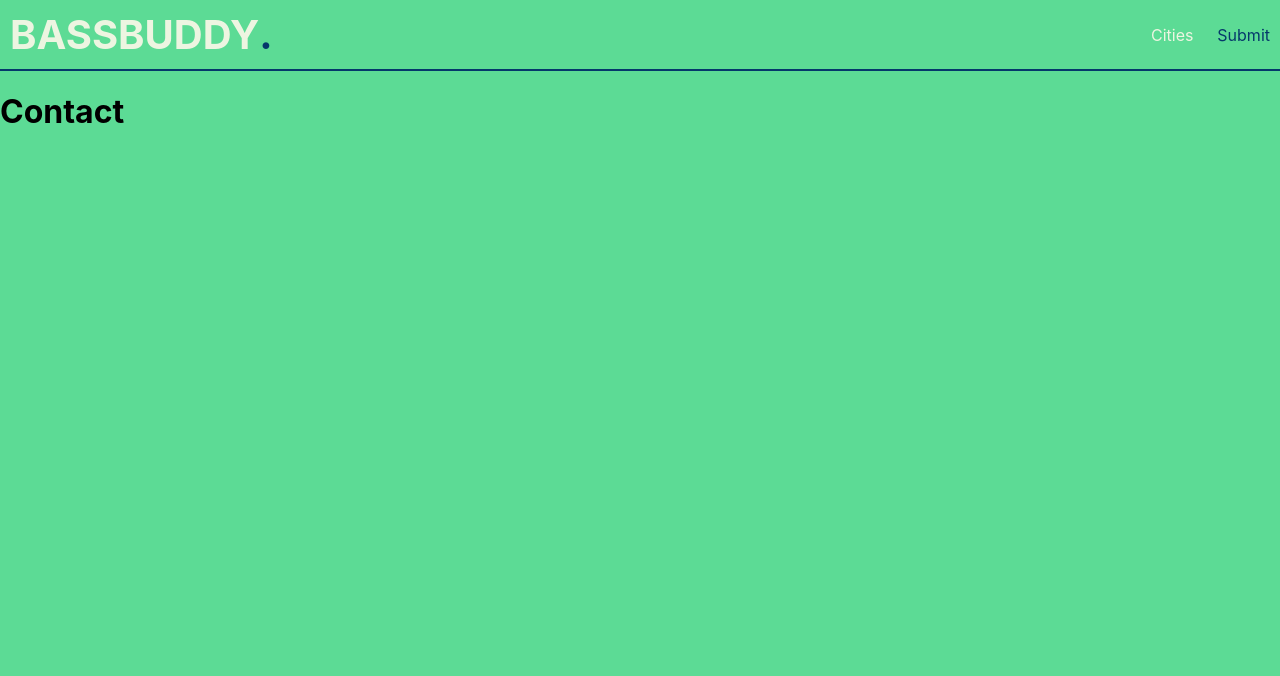
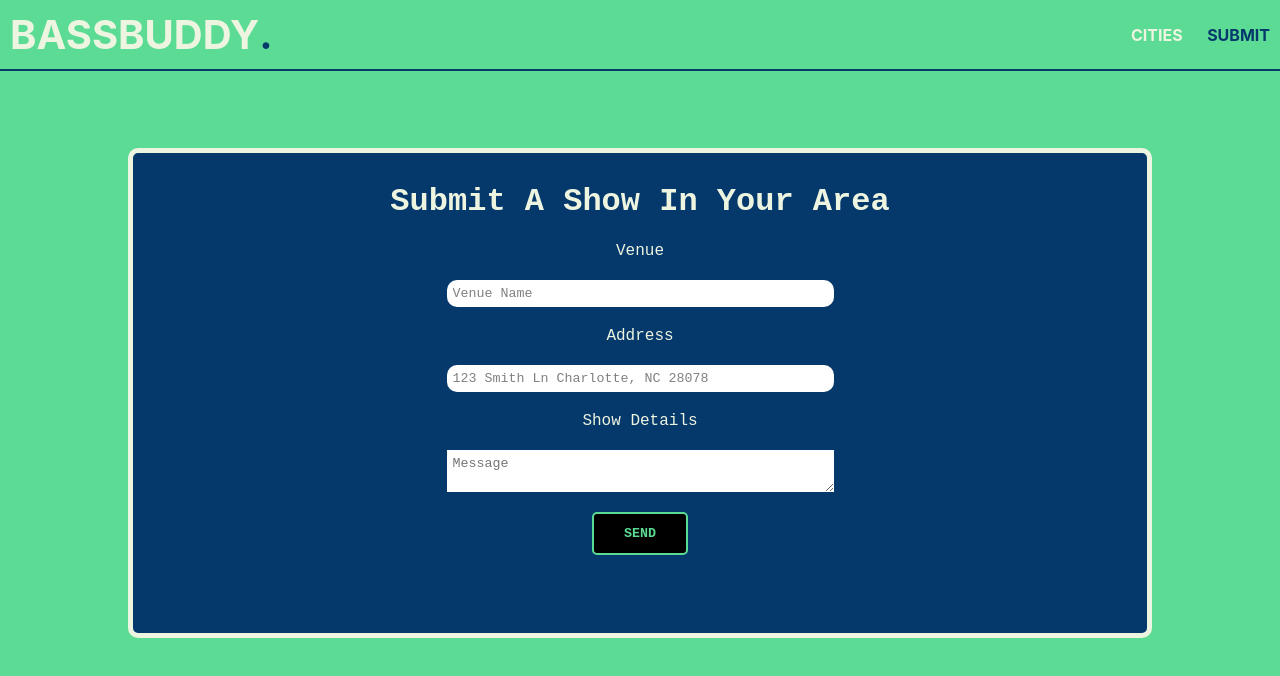
Before and after one commit to JeremeyHansen/BassBuddies, a React (Create React App) app in the folder client/: page /contact in a window 1280 px wide. Shown: the top 676 px of the page. Built offline with nearby package versions, Linux system fonts and the light colour scheme.

Commit message:
added submit form to send new show

```diff
--- a/client/src/components/Cities.js
+++ b/client/src/components/Cities.js
@@ -1,7 +1,7 @@
 export default function Cities(){
     return (
-        <>
+        <div>
         <h1>Cities</h1>
-        </>
+        </div>
     )
 }
--- a/client/src/components/Contact.js
+++ b/client/src/components/Contact.js
@@ -1,7 +1,49 @@
+import { useRef, useState, useEffect } from 'react';
+import emailjs from '@emailjs/browser';
+import "../css/contact.css"
+
+
 export default function Contact(){
+    const form = useRef();
+    const [ email, setEmail ] = useState("")
+    const [ name, setName ] = useState("")
+    const [ message, setMessage ] = useState("")
+    const text = "Send"
+    const [ buttonText, setButtonText ] = useState(text)
+
+    useEffect(()=> {
+      const timer = setTimeout(()=> {
+        setButtonText(text);
+      }, 1000);
+      return ()=> clearTimeout(timer);
+    }, [buttonText])
+
+    const sendEmail = (e) => {
+      e.preventDefault();
+
+      emailjs.sendForm('service_jl5t9qa', 'template_70h67rn', form.current, 'VJ9V-QIXr1w135O5H')
+        .then((result) => {
+            console.log(result.text);
+        }, (error) => {
+            console.log(error.text);
+        })
+        .then(() => setName(""))
+        .then(() => setEmail(""))
+        .then(() => setMessage(""))
+    };
+
     return (
-        <>
-        <h1>Contact</h1>
-        </>
-    )
-}
+      <div className="contact-container">
+          <h1 class="animate__animated animate__rubberBand">Submit A Show In Your Area</h1>
+      <form className="contact-form" ref={form} onSubmit={sendEmail}>
+        <label>Venue</label>
+        <input type="text" name="from_name" placeholder="Venue Name" value={name} onChange={(e) => {setName(e.target.value)}}/>
+        <label>Address</label>
+        <input type="email" name="user_email" placeholder="123 Smith Ln Charlotte, NC 28078" value={email} onChange={(e) => {setEmail(e.target.value)}}/>
+        <label>Show Details</label>
+        <textarea name="message" placeholder="Message" value={message} onChange={(e) => {setMessage(e.target.value)}}/>
+        <button className="send-btn"type="submit" onClick={() => setButtonText("Sent!")}>{buttonText}</button>
+      </form>
+      </div>
+    );
+  };
--- a/client/src/components/Home.js
+++ b/client/src/components/Home.js
@@ -1,7 +1,8 @@
-export default function Home(){
-    return (
-        <>
-            <h1>Home</h1>
-        </>
-    )
+import { BsMusicNote, BsMusicNoteBeamed } from "react-icons/bs";
+
+export default function Home() {
+  return (
+    <div>
+    </div>
+  );
 }
--- /dev/null
+++ b/client/src/css/contact.css
@@ -0,0 +1,78 @@
+
+@media only screen and (max-width: 2500px) {
+
+    .contact-container {
+      border: solid 5px #EDF5E1;
+      border-radius: 10px;
+      height: 60vh;
+      margin-top: 6%;
+      margin-left: 10%;
+      margin-right: 10%;
+      background-color: #05386b;
+      display: flex;
+      flex-direction: column;
+      color: #EDF5E1;
+      font-family: "Courier New", Courier, monospace;
+      overflow: scroll;
+      text-align: center;
+    }
+    .contact-container h1{
+      margin-top: 3%;
+    }
+    .contact-form {
+      height: 60vh;
+      display: flex;
+      flex-direction: column;
+      align-items: center;
+    }
+
+    .contact-form input {
+      width: 375px;
+      font-family: "Courier New", Courier, monospace;
+      border-style: none;
+      border-radius: 10px;
+      padding: 6px;
+      margin-top: 20px;
+      margin-bottom: 20px;
+    }
+    .contact-form textarea {
+      width: 375px;
+
+      font-family: "Courier New", Courier, monospace;
+      border-style: none;
+      padding: 6px;
+      margin-top: 20px;
+      margin-bottom: 20px;
+    }
+
+    input:focus::placeholder {
+      color: transparent;
+    }
+
+    input::placeholder {
+      color: grey;
+      transition: color 0.3s ease;
+    }
+
+    .send-btn {
+        border-style: none;
+        border-style: solid;
+        border-width: 2px;
+        border-color: #5cdb95;
+        border-radius: 5px;
+        padding: 12px 30px 12px 30px;
+        color: #5cdb95;
+        text-transform: uppercase;
+        font-family: 'Courier New', Courier, monospace;
+        background-color: rgb(0, 0, 0);
+        transition: linear .3s;
+        font-weight: bold;
+    }
+
+    .send-btn:hover{
+        color: rgb(0, 0, 0);
+        background-color: #5cdb95;
+        box-shadow: 0 0 10px #5cdb95, 0 0 20px #5cdb95;
+        cursor: pointer;
+    }
+    }
--- /dev/null
+++ b/client/src/css/home.css
@@ -0,0 +1,3 @@
+.music-notes{
+    -webkit-filter: blur(5px);
+}
--- a/client/src/css/navbar.css
+++ b/client/src/css/navbar.css
@@ -12,6 +12,7 @@ body{
     align-items: stretch;
     padding: 10px;
     color: #EDF5E1;
+    background-color: #5cdb95;
 }
 
 .nav-title{
@@ -46,6 +47,8 @@ body{
     transition: 0.3s linear;
     font-size: larger;
     color: #EDF5E1;
+    text-transform: uppercase;
+    font-weight: bold;
   }
 
   .nav li.active {
```
